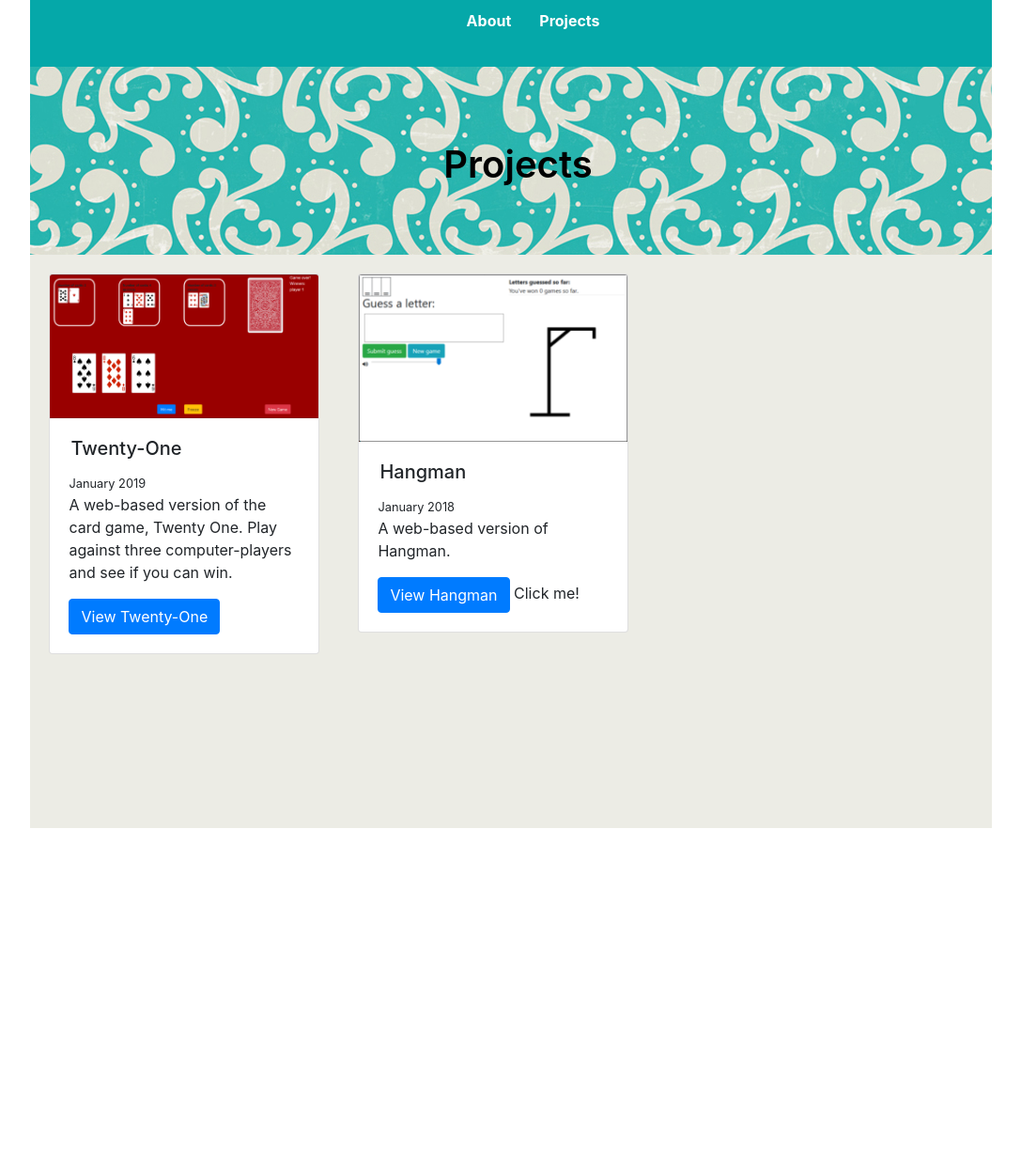
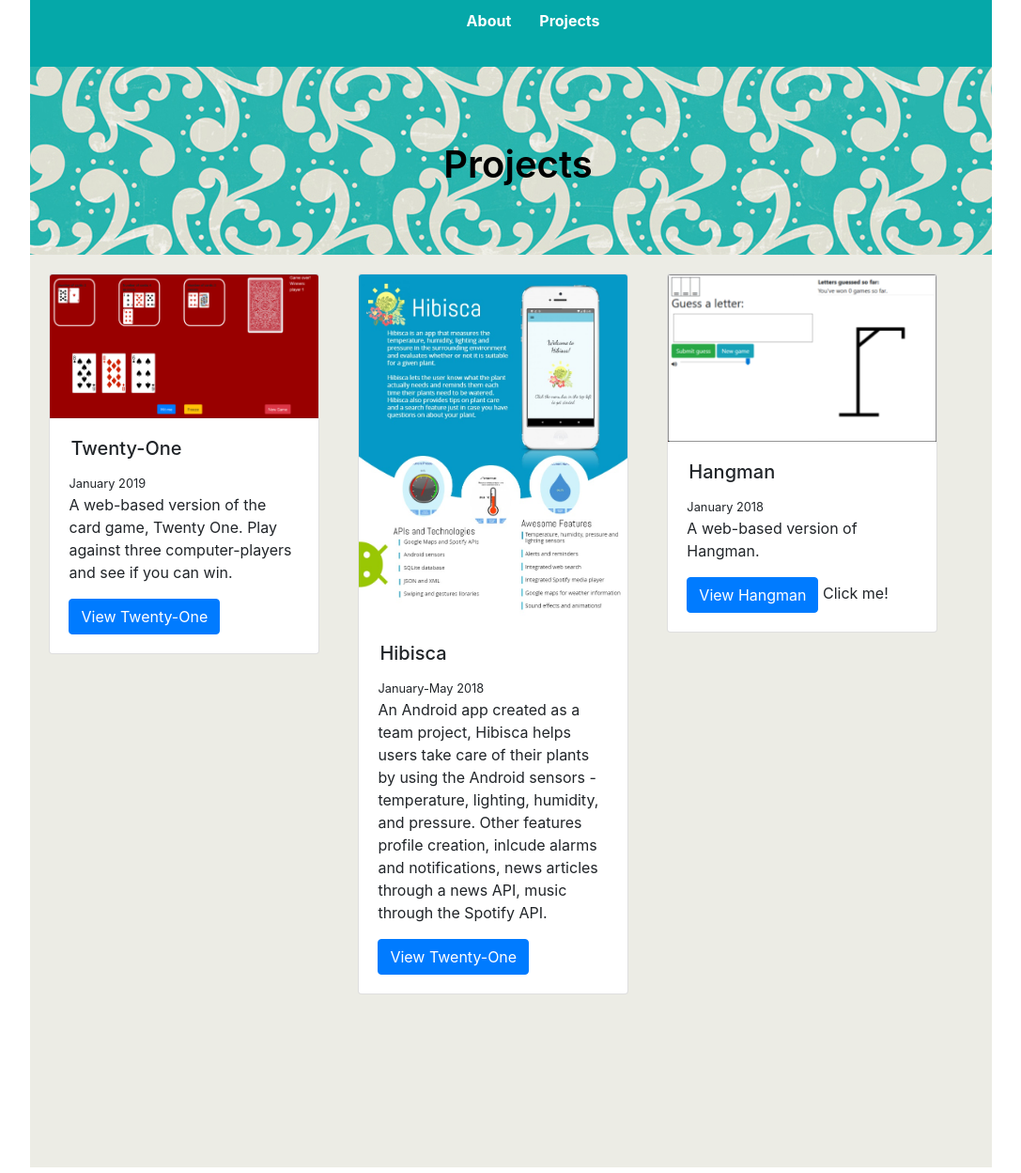
Before and after one commit to naomi-rc/naomi-rc.github.io, a Jekyll site: the page projects.html, which Jekyll copies as it is, in a window 1280 px wide. Shown: the whole page at 94% size, without its empty margins (96-1183 px from the left). Built offline with Jekyll 4.4.1, drawn with Linux system fonts in a browser that asks for light colours; nearby versions of some CDN libraries; before the commit the page ends 900 px from its top, so only the background shows below that.

```diff
--- a/index.html
+++ b/index.html
@@ -17,7 +17,7 @@
 	<div id="intro">
 		<h1>Hello.</h1>
 		<h3>My name is Naomi Catwell.</h3>
-		<p style="width: 50%; font-size: 102%">
+		<p style="width: 50%; font-size: 102%; text-align: justify;">
 			I am Computer Science Technology student and life-long learner.
 			I enjoy problem-solving, working on tech projects, language learning and playing music.
 		<br/><br/>
--- a/projects.html
+++ b/projects.html
@@ -35,6 +35,17 @@
 		</div>
 
 		<div class="card" style="width: 18rem;">
+  			<img class="card-img-top" src="images/hibisca_poster.jpg" alt="Card image cap">
+  			<div class="card-body">
+	    		<h5 class="card-title">Hibisca</h5>
+	    		<small>January-May 2018</small>
+	    		<p class="card-text">An Android app created as a team project, Hibisca helps users take care of their plants by using the Android sensors - temperature, lighting, humidity, and pressure. Other features profile creation, inlcude alarms and notifications, news articles through a news API, music through the Spotify API.</p>
+	    		<a href="https://naomi-rc.github.io/twenty-one/"  target="blank" class="btn btn-primary">View Twenty-One</a>
+  			</div>
+		</div>
+
+
+		<div class="card" style="width: 18rem;">
   			<img class="card-img-top" src="images/hangman.png" alt="Card image cap">
   			<div class="card-body">
 	    		<h5 class="card-title">Hangman</h5>
```
Also changed, not shown: images/hibisca_poster.jpg (added).
